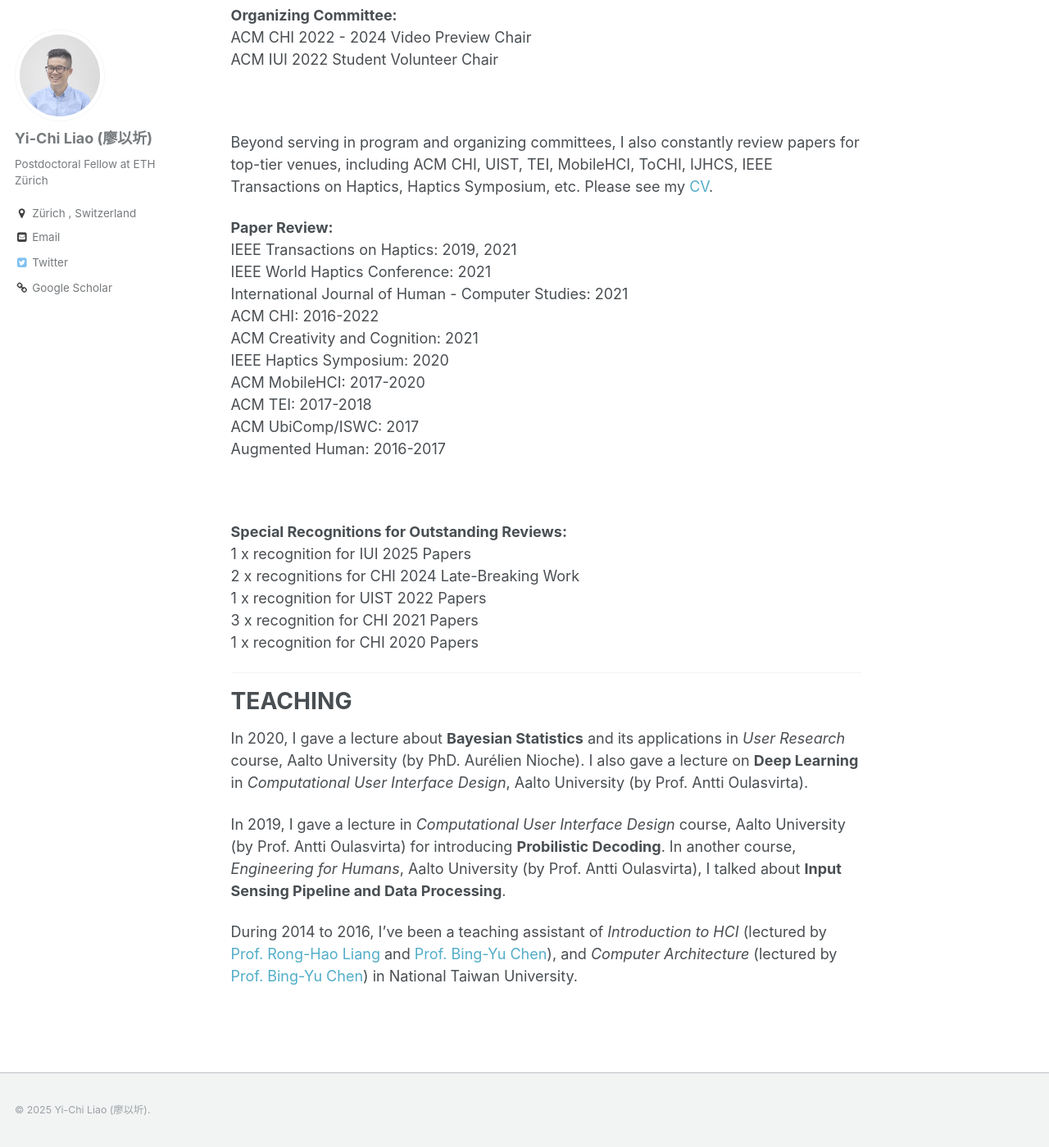
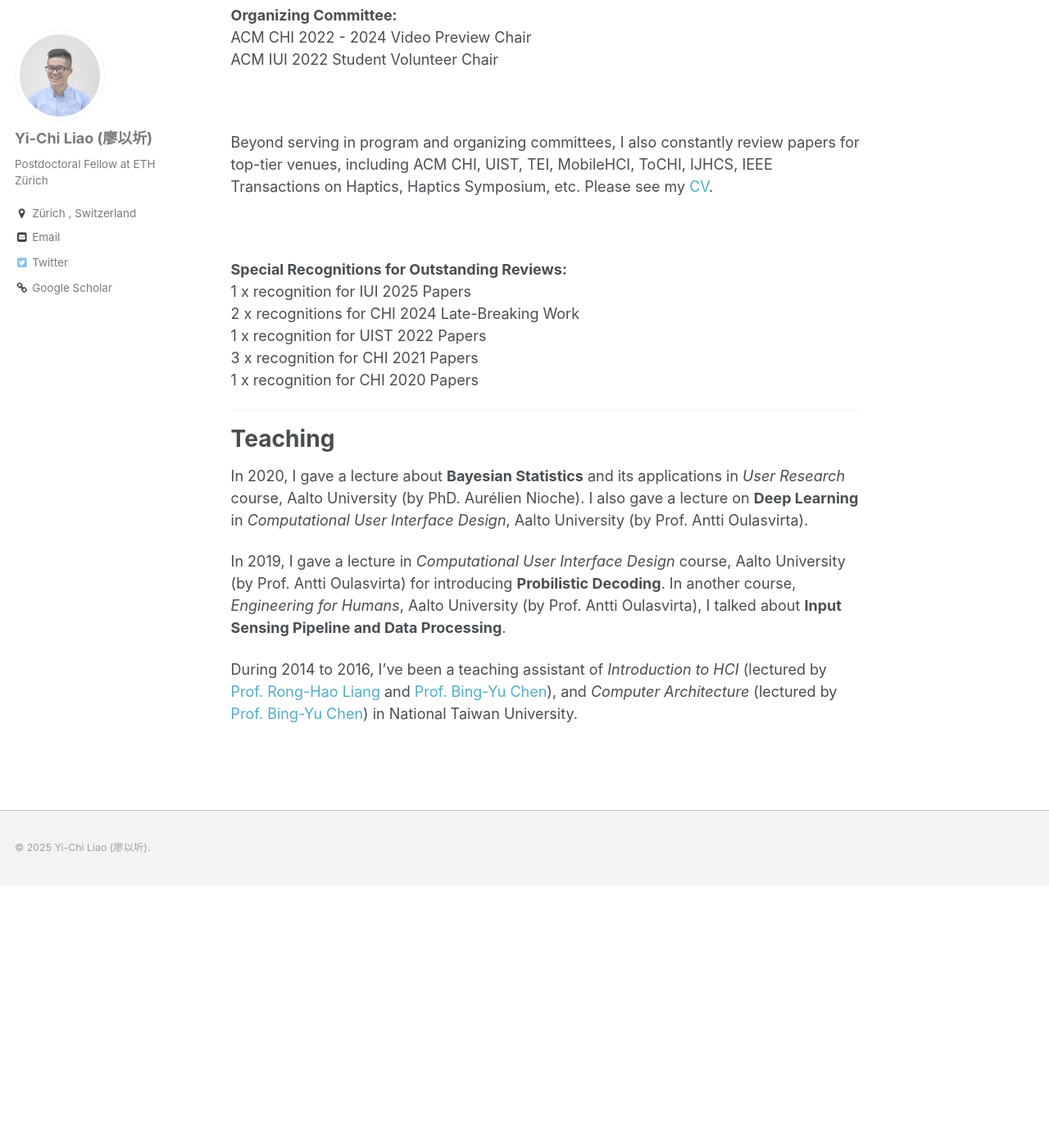
Before and after one commit to yichiliao/yichiliao.github.io, a Jekyll site: the page built from _pages/about.md, in a window 1280 px wide and 1400 px high, scrolled down 8182 px. Shown: the whole window at 82% size. Built offline with Jekyll 4.4.1, drawn with Linux system fonts in a browser that asks for light colours; after the commit the page ends 9262 px from its top, so only the background shows below that.

Commit message:
updating about

```diff
--- a/_pages/about.md
+++ b/_pages/about.md
@@ -147,17 +147,6 @@ ACM IUI 2022 Student Volunteer Chair<br>
 
 Beyond serving in program and organizing committees, I also constantly review papers for top-tier venues, including ACM CHI, UIST, TEI, MobileHCI, ToCHI, IJHCS, IEEE Transactions on Haptics, Haptics Symposium, etc. Please see my [CV](https://yichiliao.com/files/YiChi_Liao.pdf).
 
-**Paper Review:** <br>
-IEEE Transactions on Haptics: 2019, 2021<br>
-IEEE World Haptics Conference: 2021<br>
-International Journal of Human - Computer Studies: 2021<br>
-ACM CHI: 2016-2022 <br>
-ACM Creativity and Cognition: 2021<br>
-IEEE Haptics Symposium: 2020<br>
-ACM MobileHCI: 2017-2020 <br>
-ACM TEI: 2017-2018<br>
-ACM UbiComp/ISWC: 2017<br>
-Augmented Human: 2016-2017<br>
 
 <br>
 
@@ -171,9 +160,7 @@ Augmented Human: 2016-2017<br>
 
 ------
 
-TEACHING
-======
-
+# Teaching
 
 
 In 2020, I gave a lecture about **Bayesian Statistics** and its applications in _User Research_ course, Aalto University (by PhD. Aurélien Nioche). I also gave a lecture on **Deep Learning** in _Computational User Interface Design_, Aalto University (by Prof. Antti Oulasvirta).
```
